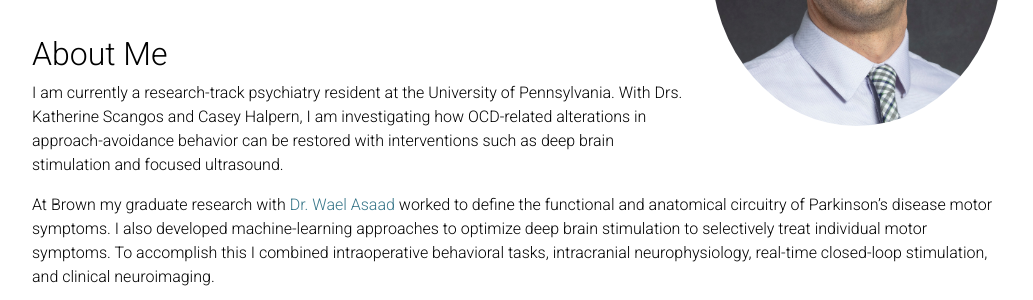
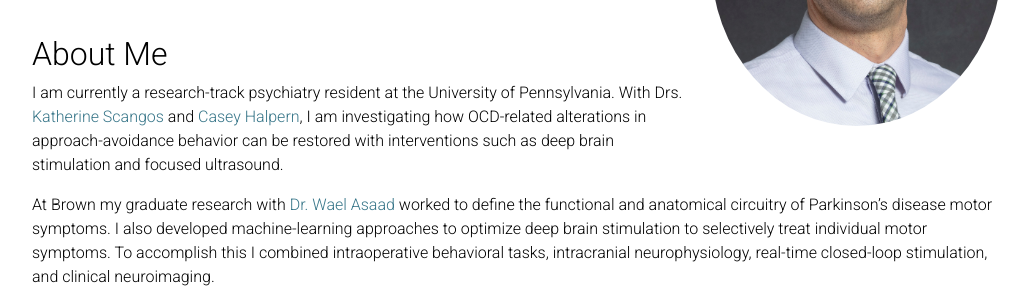
Before and after one commit to rsbeydler-alt/rsbeydler.github.io, a Jekyll site: the page built from _pages/about.md, in a window 1280 px wide and 1255 px high. Shown: the part 310-610 px from the top of the window, without its empty margins (123-1156 px from the left). Built offline with Jekyll 4.4.1, drawn with Linux system fonts in a browser that asks for light colours; nearby versions of some CDN libraries; full-size pictures stand in for the smaller copies a plugin makes; comment, search, counter and statistics services are not loaded; a style sheet for code colours, icons or effects is not loaded; part of the change alters nothing that is shown.

```diff
--- a/_pages/about.md
+++ b/_pages/about.md
@@ -13,7 +13,7 @@ social: true  # includes social icons at the bottom of the page
 ---
 ## About Me
 I am currently a research-track psychiatry resident at the University of Pennsylvania.
-With Drs. Katherine Scangos and Casey Halpern, I am investigating how OCD-related alterations in approach-avoidance behavior can be restored with interventions such as deep brain stimulation and focused ultrasound.
+With Drs. [Katherine Scangos](https://www.med.upenn.edu/apps/faculty/index.php/g275/p9682519) and [Casey Halpern](https://www.med.upenn.edu/apps/faculty/index.php/g275/p2009396), I am investigating how OCD-related alterations in approach-avoidance behavior can be restored with interventions such as deep brain stimulation and focused ultrasound.
 
 At Brown my graduate research with [Dr. Wael Asaad](https://www.brown.edu/Research/asaad/) worked to define the functional and anatomical circuitry of Parkinson's disease motor symptoms.
 I also developed machine-learning approaches to optimize deep brain stimulation to selectively treat individual motor symptoms.
```
